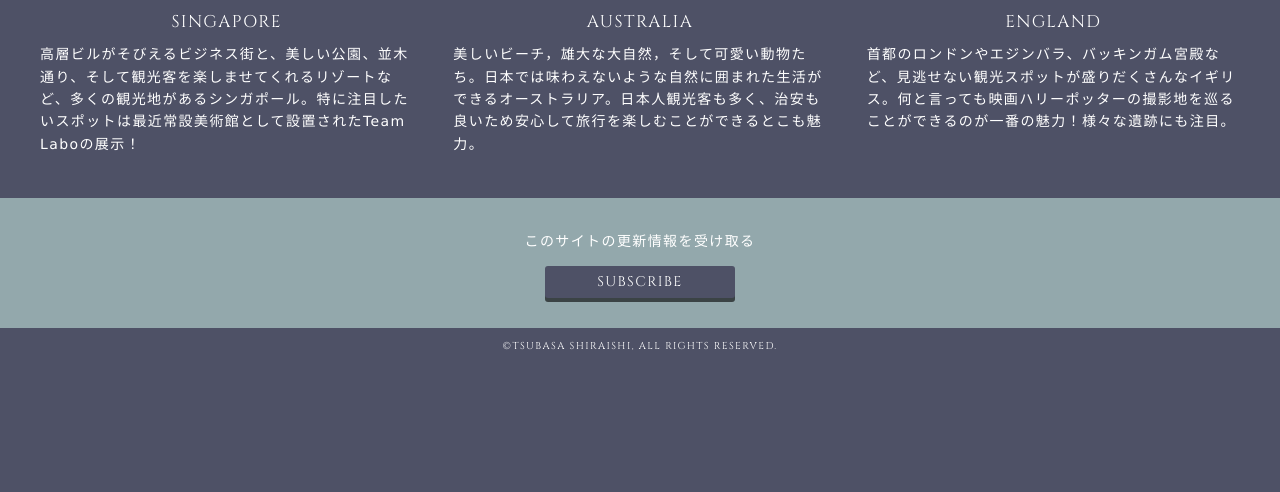
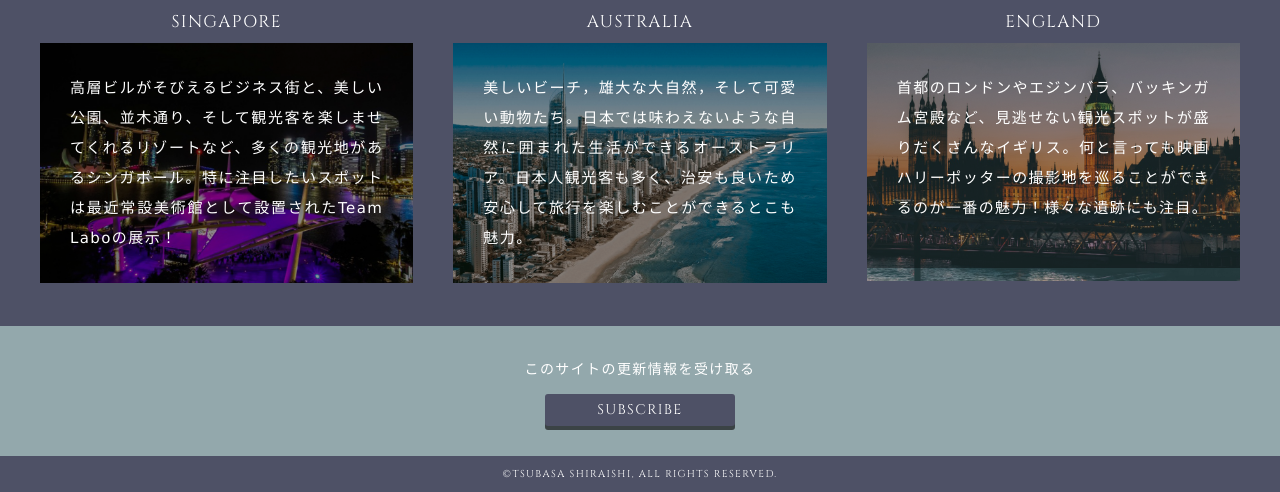
Before and after one commit to tsubasa-sris/responsive-site, a plain HTML site: page index.html in a window 1280 px wide. Shown: the part 587-1079 px from the top of the page. Before the commit the page ends 951 px from the top, so only its background shows below. Drawn offline with nearby package versions, Linux system fonts and the light colour scheme.

Commit message:
add images and change css on the countries

```diff
--- a/css/style.scss
+++ b/css/style.scss
@@ -91,6 +91,45 @@ header{
         font-size: 1.7rem;
         padding-bottom: 8px;
     }
+    .singapore{
+        background-image:url(../images/singapore.jpg);
+        width: 100%;
+        background-size: cover;
+        background-position: center center;
+        min-height: 86.5%;
+        .background{
+            padding: 30px;
+            font-size: 1.5rem;
+            background-color: rgba(0, 0, 0, 0.4);
+            min-height: 164.5px;
+        }
+    }
+    .australia{
+        background-image:url(../images/australia.jpg);
+        width: 100%;
+        background-size: cover;
+        background-position: center center;
+        min-height: 86.5%;
+        .background{
+            padding: 30px;
+            font-size: 1.5rem;
+            background-color: rgba(0, 0, 0, 0.4);
+            min-height: 164.5px;
+        }
+    }
+    .england{
+        background-image:url(../images/england.jpg);
+        width: 100%;
+        background-size: cover;
+        background-position: center center;
+        min-height: 86.5%;
+        .background{
+            padding: 30px;
+            font-size: 1.5rem;
+            background-color: rgba(0, 0, 0, 0.4);
+            min-height: 164.5px;
+        }
+    }
 }
 
 @media(min-width: 769px){
@@ -101,6 +140,22 @@ header{
         }
         .country-box{
             width: (100% / 3);
+            .singapore{
+                p{
+                    line-height: 2;
+
+                }
+            }
+            .australia{
+                p{
+                    line-height: 2;
+                }
+            }
+            .england{
+                p{
+                    line-height: 2;
+                }
+            }
         }
         h3{
             font-size: 3rem;
--- a/index.html
+++ b/index.html
@@ -12,7 +12,7 @@
     </head>
     <body>
         <header>
-                <h1 class="site-title text-center">私の行きたい国<h2 class="">The Countries I want to go</h2></h1>
+                <h1 class="site-title text-center">私の行きたい国<h2 class="text-center cinzel uppercase">The Countries I want to go</h2></h1>
         </header>
         <main>
             <section id="countries">
@@ -20,15 +20,27 @@
                 <div class="container">
                     <div class="country-box">
                         <h4 class="text-center cinzel uppercase">Singapore</h4>
-                        <p>高層ビルがそびえるビジネス街と、美しい公園、並木通り、そして観光客を楽しませてくれるリゾートなど、多くの観光地があるシンガポール。特に注目したいスポットは最近常設美術館として設置されたTeam Laboの展示！</p>
+                        <div class="singapore">
+                            <div class="background">
+                                <p>高層ビルがそびえるビジネス街と、美しい公園、並木通り、そして観光客を楽しませてくれるリゾートなど、多くの観光地があるシンガポール。特に注目したいスポットは最近常設美術館として設置されたTeam Laboの展示！</p>
+                            </div>
+                        </div>
                     </div>
                     <div class="country-box">
                         <h4 class="text-center cinzel uppercase">Australia</h4>
-                        <p>美しいビーチ，雄大な大自然，そして可愛い動物たち。日本では味わえないような自然に囲まれた生活ができるオーストラリア。日本人観光客も多く、治安も良いため安心して旅行を楽しむことができるとこも魅力。</p>
+                        <div class="australia">
+                            <div class="background">
+                                <p>美しいビーチ，雄大な大自然，そして可愛い動物たち。日本では味わえないような自然に囲まれた生活ができるオーストラリア。日本人観光客も多く、治安も良いため安心して旅行を楽しむことができるとこも魅力。</p>
+                            </div>
+                        </div>
                     </div>
                     <div class="country-box">
                         <h4 class="text-center cinzel uppercase">England</h4>
-                        <p>首都のロンドンやエジンバラ、バッキンガム宮殿など、見逃せない観光スポットが盛りだくさんなイギリス。何と言っても映画ハリーポッターの撮影地を巡ることができるのが一番の魅力！様々な遺跡にも注目。</p>
+                        <div class="england">
+                            <div class="background">
+                                <p>首都のロンドンやエジンバラ、バッキンガム宮殿など、見逃せない観光スポットが盛りだくさんなイギリス。何と言っても映画ハリーポッターの撮影地を巡ることができるのが一番の魅力！様々な遺跡にも注目。</p>
+                            </div>
+                        </div>
                     </div>
                 </div>
             </section>
```
Also changed, not shown: css/style.css, 1 other file.
